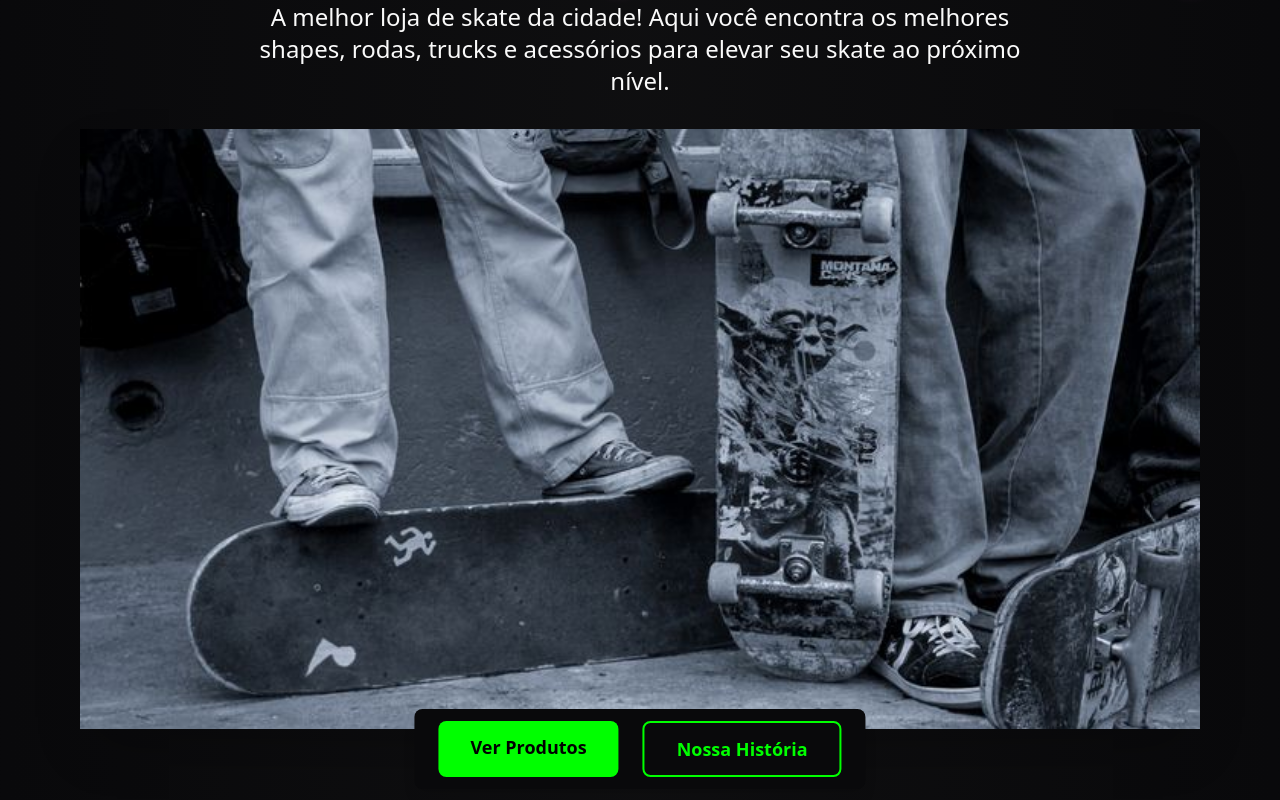
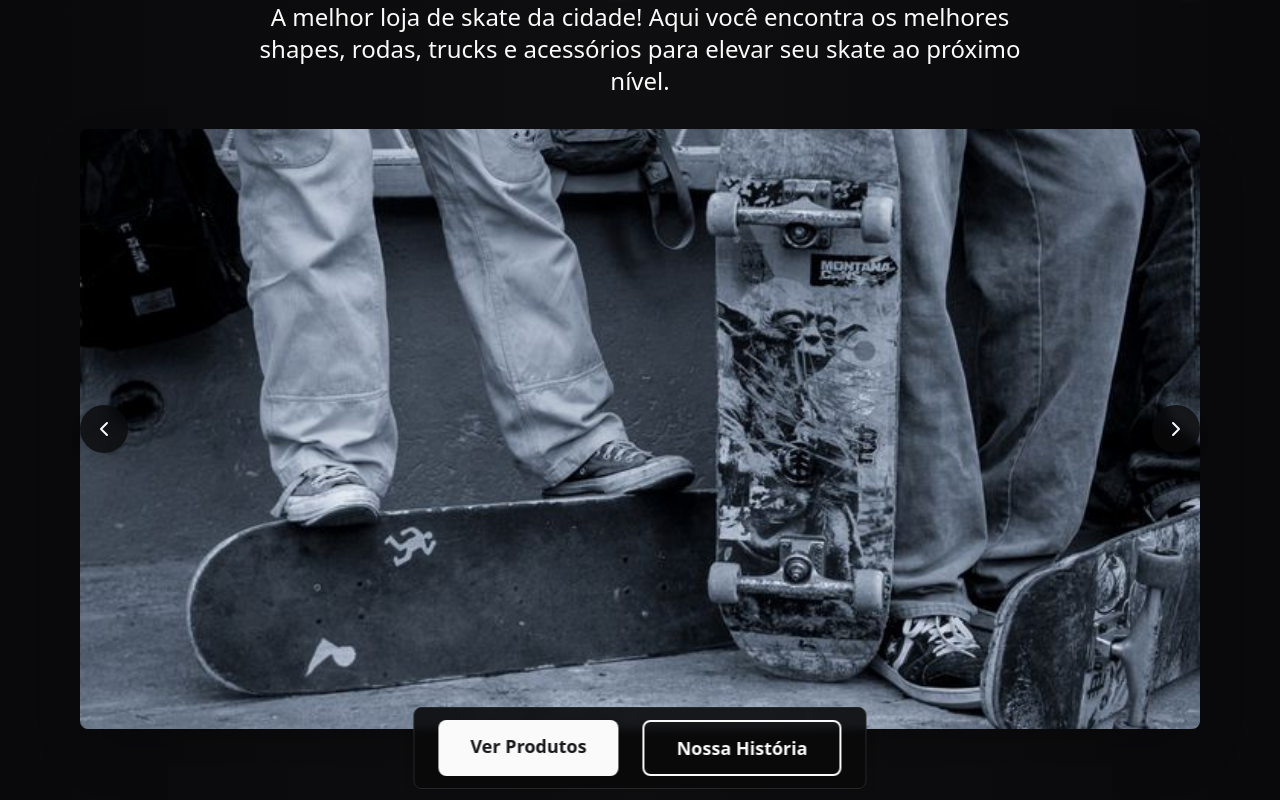
Before and after one commit to savyo100/Izquizita-SkateShop, a React (Vite) app: page / in a window 1280 px wide. Shown: the part 240-1040 px from the top of the page. Built offline with nearby package versions, Linux system fonts and the light colour scheme; no server answers.

Commit message:
feat: Adicionar navegação ao carrossel
Adiciona botões de navegação (esquerda e direita) ao carrossel de imagens na página inicial, permitindo ao usuário avançar ou retroceder entre as imagens.

```diff
--- a/src/pages/Home.tsx
+++ b/src/pages/Home.tsx
@@ -2,9 +2,14 @@ import { Link } from 'react-router-dom';
 import { Swiper, SwiperSlide } from 'swiper/react';
 import 'swiper/css';
 import 'swiper/css/autoplay';
-import { Autoplay } from 'swiper/modules';
+import 'swiper/css/navigation';
+import { Autoplay, Navigation } from 'swiper/modules';
+import { ChevronLeft, ChevronRight } from 'lucide-react';
+import { useRef } from 'react';
 
 const Home = () => {
+  const swiperRef = useRef<any>(null);
+
   return (
     <div className="min-h-screen bg-background">
       {/* Hero Section */}
@@ -23,12 +28,13 @@ const Home = () => {
           {/* Container relativo para carrossel + botões */}
           <div className="relative max-w-6xl mx-auto px-4">
             <Swiper
-              modules={[Autoplay]}
+              ref={swiperRef}
+              modules={[Autoplay, Navigation]}
               autoplay={{ delay: 4000, disableOnInteraction: false }}
               loop={true}
               slidesPerView={1}
               spaceBetween={0}
-              className="rounded-none overflow-hidden shadow-2xl"
+              className="rounded-lg overflow-hidden shadow-2xl"
             >
               <SwiperSlide>
                 <img
@@ -53,17 +59,34 @@ const Home = () => {
               </SwiperSlide>
             </Swiper>
 
+            {/* Botões de navegação laterais */}
+            <button
+              onClick={() => swiperRef.current?.swiper?.slidePrev()}
+              className="absolute left-4 top-1/2 -translate-y-1/2 z-10 bg-background/80 hover:bg-background/95 backdrop-blur-sm text-foreground p-3 rounded-full shadow-lg hover:shadow-xl transition-all duration-300 hover:scale-110 group"
+              aria-label="Slide anterior"
+            >
+              <ChevronLeft className="h-6 w-6 group-hover:text-primary transition-colors" />
+            </button>
+
+            <button
+              onClick={() => swiperRef.current?.swiper?.slideNext()}
+              className="absolute right-4 top-1/2 -translate-y-1/2 z-10 bg-background/80 hover:bg-background/95 backdrop-blur-sm text-foreground p-3 rounded-full shadow-lg hover:shadow-xl transition-all duration-300 hover:scale-110 group"
+              aria-label="Próximo slide"
+            >
+              <ChevronRight className="h-6 w-6 group-hover:text-primary transition-colors" />
+            </button>
+
             {/* Botões fixos logo abaixo do carrossel, centralizados e com sombra */}
-            <div className="absolute left-1/2 bottom-[-60px] transform -translate-x-1/2 flex gap-6 bg-dark-900 bg-opacity-80 px-6 py-3 rounded-lg shadow-lg z-30">
+            <div className="absolute left-1/2 bottom-[-60px] transform -translate-x-1/2 flex gap-6 bg-card/90 backdrop-blur-sm px-6 py-3 rounded-lg shadow-lg z-30 border border-border">
               <Link
                 to="/produtos"
-                className="bg-neon-green text-black px-8 py-3 rounded-lg font-semibold text-lg hover:bg-green-600 dark:hover:bg-white hover:text-blackhover:shadow-lg transition-all duration-300 hover:scale-105"
+                className="bg-primary hover:bg-primary/90 text-primary-foreground px-8 py-3 rounded-lg font-semibold text-lg hover:shadow-lg transition-all duration-300 hover:scale-105"
               >
                 Ver Produtos
               </Link>
               <Link
                 to="/sobre"
-                className="border-2 border-neon-green text-neon-green px-8 py-3 rounded-lg font-semibold text-lg hover:bg-green-600 dark:hover:bg-white hover:text-black transition-all duration-300"
+                className="border-2 border-primary text-primary px-8 py-3 rounded-lg font-semibold text-lg hover:bg-primary hover:text-primary-foreground transition-all duration-300"
               >
                 Nossa História
               </Link>
```
